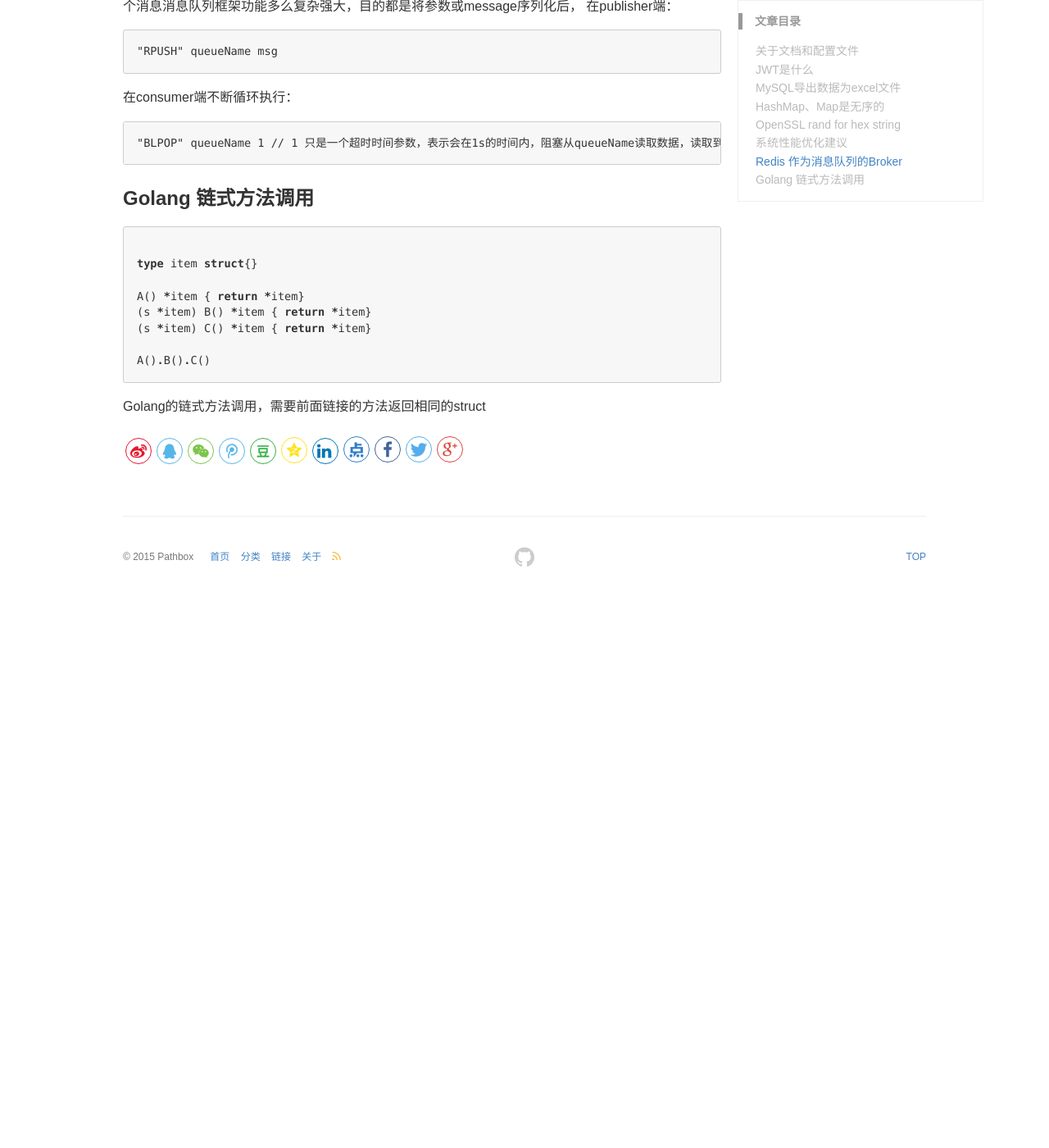
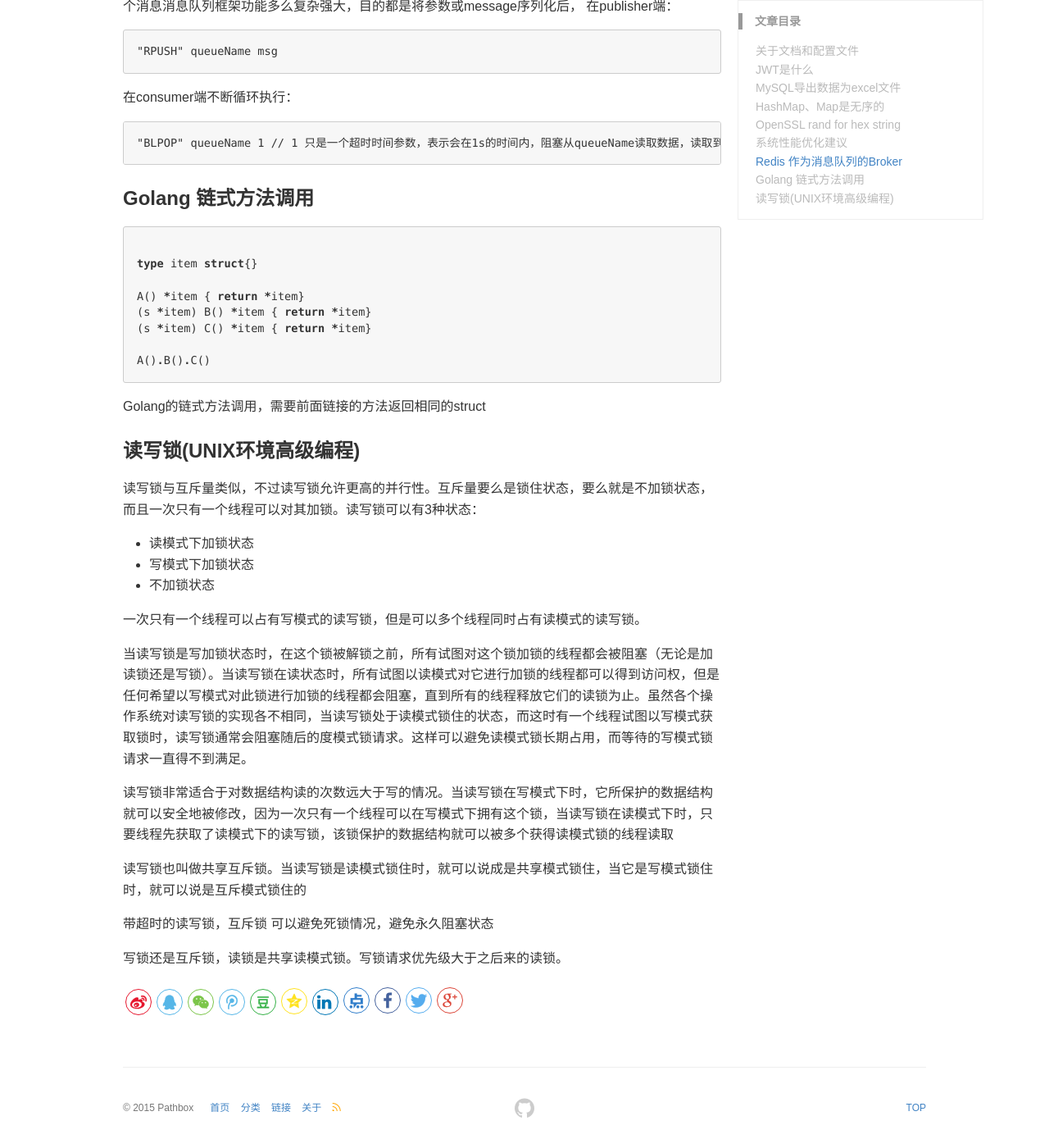
Before and after one commit to pathbox/pathbox.github.io, a Jekyll site: the page built from _posts/2018-08-01-work-summary-in-UCloud-18.md, in a window 1280 px wide and 1400 px high, scrolled down 2163 px. Shown: the whole window at 82% size. Built offline with Jekyll 4.4.1, drawn with Linux system fonts in a browser that asks for light colours; before the commit the page ends 2891 px from its top, so only the background shows below that.

Commit message:
读写锁(UNIX环境高级编程)

````diff
--- a/_posts/2018-08-01-work-summary-in-UCloud-18.md
+++ b/_posts/2018-08-01-work-summary-in-UCloud-18.md
@@ -117,3 +117,23 @@ A() *item { return *item}
 A().B().C()
 ```
 Golang的链式方法调用，需要前面链接的方法返回相同的struct
+
+### 读写锁(UNIX环境高级编程)
+
+读写锁与互斥量类似，不过读写锁允许更高的并行性。互斥量要么是锁住状态，要么就是不加锁状态，而且一次只有一个线程可以对其加锁。读写锁可以有3种状态：
+
+- 读模式下加锁状态
+- 写模式下加锁状态
+- 不加锁状态
+
+一次只有一个线程可以占有写模式的读写锁，但是可以多个线程同时占有读模式的读写锁。
+
+当读写锁是写加锁状态时，在这个锁被解锁之前，所有试图对这个锁加锁的线程都会被阻塞（无论是加读锁还是写锁）。当读写锁在读状态时，所有试图以读模式对它进行加锁的线程都可以得到访问权，但是任何希望以写模式对此锁进行加锁的线程都会阻塞，直到所有的线程释放它们的读锁为止。虽然各个操作系统对读写锁的实现各不相同，当读写锁处于读模式锁住的状态，而这时有一个线程试图以写模式获取锁时，读写锁通常会阻塞随后的度模式锁请求。这样可以避免读模式锁长期占用，而等待的写模式锁请求一直得不到满足。
+
+读写锁非常适合于对数据结构读的次数远大于写的情况。当读写锁在写模式下时，它所保护的数据结构就可以安全地被修改，因为一次只有一个线程可以在写模式下拥有这个锁，当读写锁在读模式下时，只要线程先获取了读模式下的读写锁，该锁保护的数据结构就可以被多个获得读模式锁的线程读取
+
+读写锁也叫做共享互斥锁。当读写锁是读模式锁住时，就可以说成是共享模式锁住，当它是写模式锁住时，就可以说是互斥模式锁住的
+
+带超时的读写锁，互斥锁 可以避免死锁情况，避免永久阻塞状态
+
+写锁还是互斥锁，读锁是共享读模式锁。写锁请求优先级大于之后来的读锁。
````
